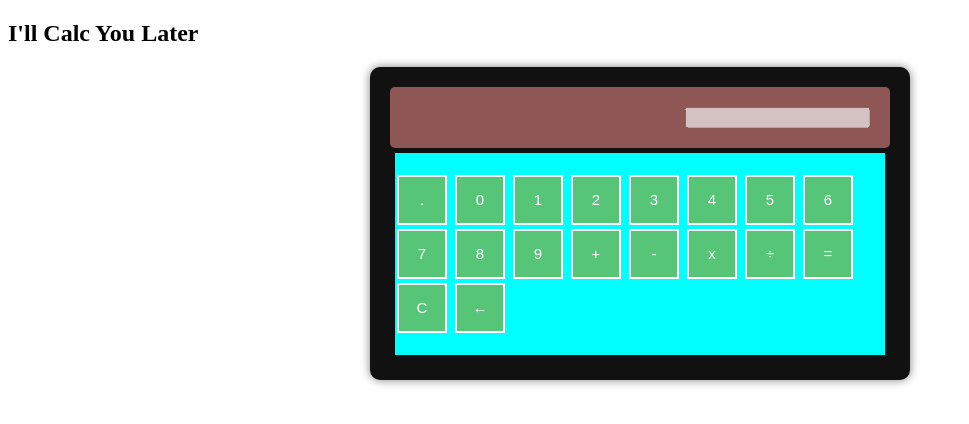
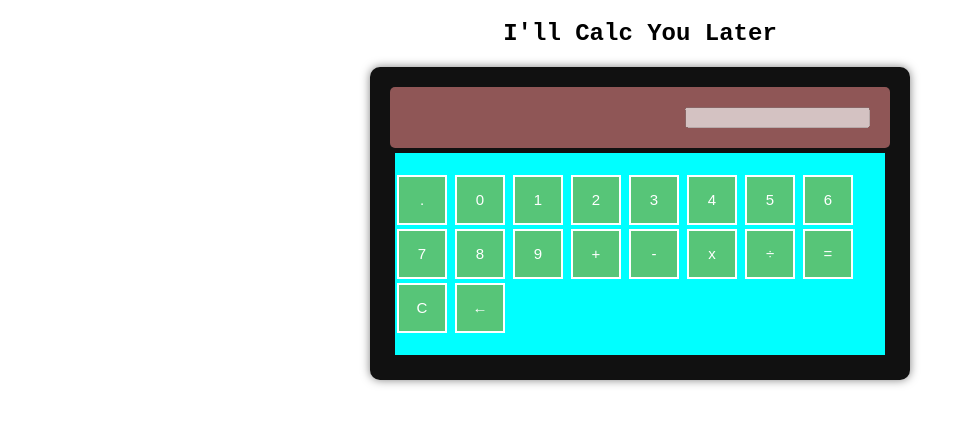
Before and after one commit to abacrosbie/odin_calculator, a plain HTML site: page index.html in a window 1280 px wide. Shown: the whole page, without its empty margins (0-969 px from the left). Drawn offline with Linux system fonts and the light colour scheme.

Commit message:
updated header styling

```diff
--- a/style.css
+++ b/style.css
@@ -1,3 +1,8 @@
+.logo {
+    text-align: center;
+    font-family: 'Courier New', Courier, monospace;
+}
+
 .calc {
     max-width: 500px;
     margin: auto;
```
